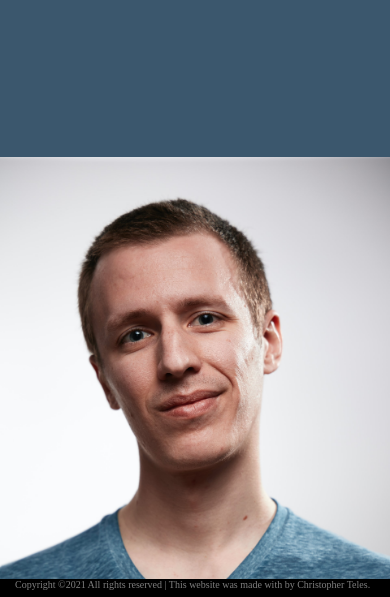
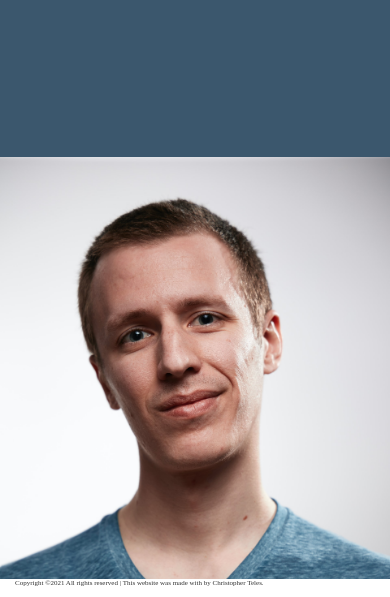
Before and after one commit to ChristopherTeles/Portifolio, a plain HTML site: page index.html in a window 390 px wide. Shown: the part 332-929 px from the top of the page. Drawn offline with Linux system fonts and the light colour scheme.

Commit message:
commit inicial

```diff
--- a/assets/css/style.css
+++ b/assets/css/style.css
@@ -138,7 +138,7 @@ footer{
 
     .profissao{
         margin-top: 0px;
-        padding-left: 80px;
+        padding-left: 40px;
     }
     .name {
         font-size: 45px;
@@ -149,6 +149,8 @@ footer{
     }
     footer{
         position: initial;
-        background-color: black;
+        background-color: rgba(0, 0, 0, 0);
+        color: #333;
+        font-size: 7px;
     }
 }
```
